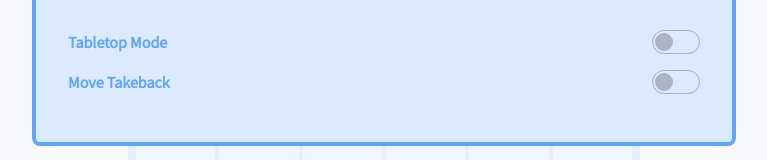
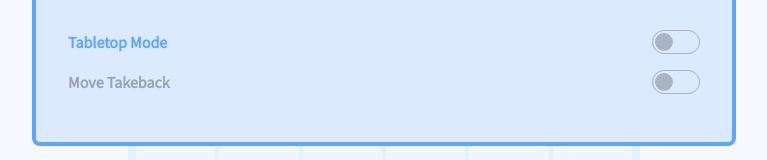
Before and after one commit to aventide/get-schooled, a React (Create React App) app: page / in a window 1280 px wide. Both pictures are taken after a click on the button 864 px from the left and 733 px from the top of the page. Shown: the part 366-526 px from the top of the page, without its empty margins (256-1023 px from the left). Built offline with nearby package versions, Linux system fonts and the light colour scheme.

Commit message:
disable takeback switch temporarily

```diff
--- a/src/components/BoardFooter.js
+++ b/src/components/BoardFooter.js
@@ -48,8 +48,8 @@ export default function BoardFooter({
                     })} />
                 </div>
                 <div className="flex justify-between text-blue-400 w-full my-4">
-                    <span className='font-sspRegular font-bold'>Move Takeback</span>
-                    <input type="checkbox" class="toggle toggle-primary cursor-pointer bg-gray-400 border-gray-400 opacity-75" />
+                    <span className='font-sspRegular font-bold text-gray-400'>Move Takeback</span>
+                    <input type="checkbox" class="toggle toggle-primary cursor-pointer bg-gray-400 border-gray-400 opacity-75" checked={false} />
                 </div>
             </Modal>
         </div>
```
